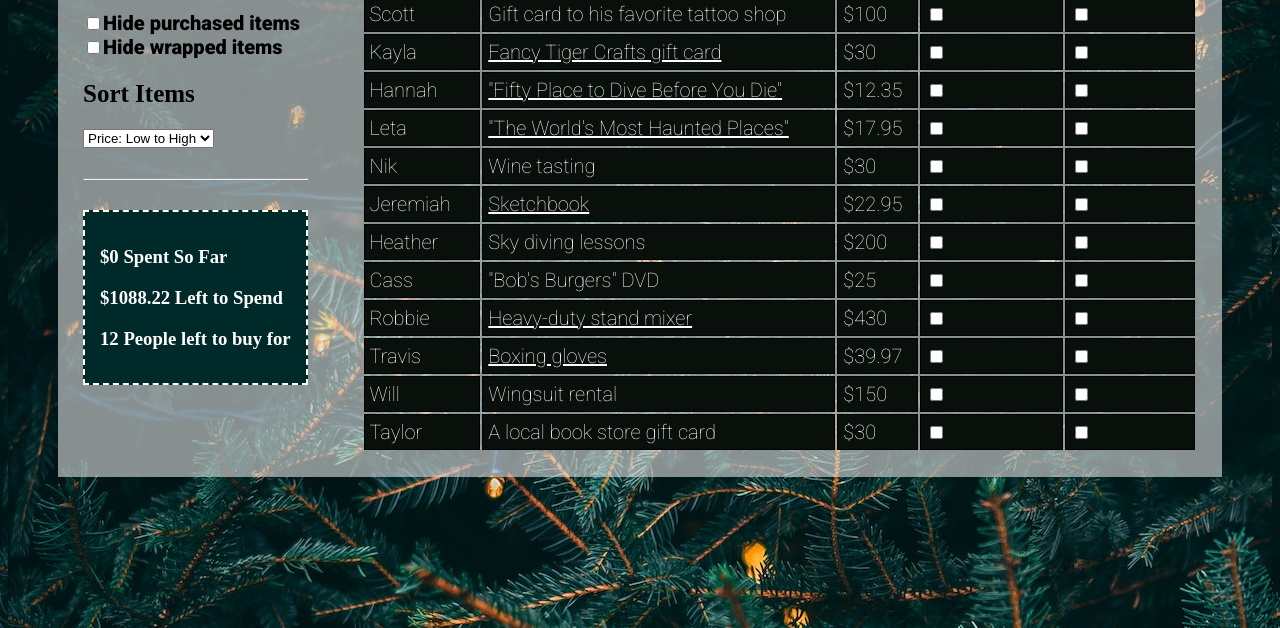
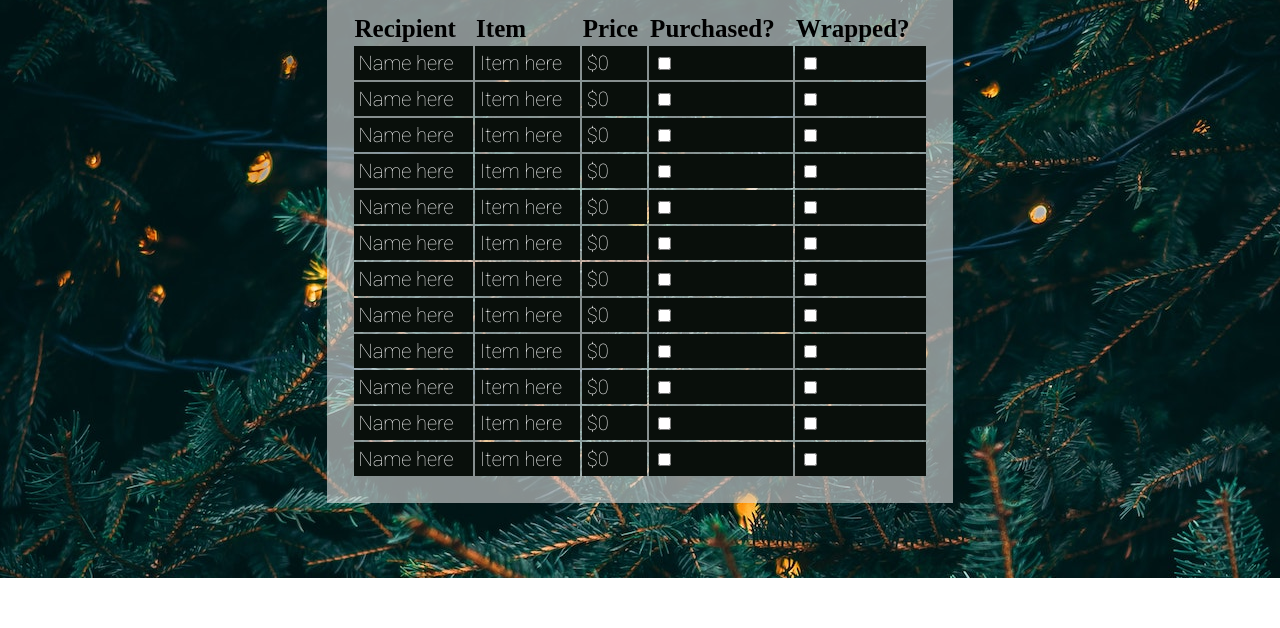
Before and after one commit to turingschool-examples/get-some-gifts, a plain HTML site: page index.html in a window 1280 px wide. Shown: the part 222-850 px from the top of the page. After the commit the page ends 800 px from the top, so only its background shows below. Drawn offline with Linux system fonts and the light colour scheme; a web font is replaced by a local one.

Commit message:
Initial commit

```diff
--- a/Item.js
+++ /dev/null
@@ -1,19 +0,0 @@
-class Item {
-  constructor(itemDetails) {
-    this.recipient = itemDetails.recipient,
-    this.name = itemDetails.name,
-    this.link = itemDetails.link,
-    this.priceInDollars = itemDetails.priceInDollars,
-    this.isPurchased = false,
-    this.isWrapped = false;
-  }
-
-  purchaseItem(totalSpent) {
-    this.isPurchased = true;
-    return totalSpent -= this.priceInDollars;
-  }
-
-  wrapItem() {
-    this.isWrapped = true;
-  }
-}
--- a/Items.js
+++ /dev/null
@@ -1,18 +0,0 @@
-class Items {
-  constructor(items) {
-    this.items = items || [];
-    this.totalCost = 0;
-  }
-
-  calculateTotalItemCost() {
-    this.items.forEach(item => {
-      this.totalCost += item.priceInDollars;
-    })
-  }
-
-  calculateHowManyItemsToBuy() {
-    return this.items.filter(item => {
-      return !item.isPurchased
-    }).length;
-  }
-}
--- a/data.js
+++ /dev/null
@@ -1,74 +0,0 @@
-const shoppingList = [
-  {
-    recipient: 'Scott',
-    name: 'Gift card to his favorite tattoo shop',
-    link: '',
-    priceInDollars: 100
-  },
-  {
-    recipient: 'Kayla',
-    name: 'Fancy Tiger Crafts gift card',
-    link: 'https://fancytigercrafts.com/products/gift-card?variant=32257472069710',
-    priceInDollars: 30
-  },
-  {
-    recipient: 'Hannah',
-    name: '"Fifty Place to Dive Before You Die"',
-    link: 'https://www.amazon.com/Fifty-Places-Dive-Before-You/dp/158479710X/ref=pd_bxgy_1/132-0874346-7029366?pd_rd_w=nDRmB&pf_rd_p=c64372fa-c41c-422e-990d-9e034f73989b&pf_rd_r=9VAG7HDBZ4P7QV8VG796&pd_rd_r=6b47c525-bf8e-43ee-847a-b47b49b55329&pd_rd_wg=fT5Fu&pd_rd_i=158479710X&psc=1',
-    priceInDollars: 12.35
-  },
-  {
-    recipient: 'Leta',
-    name: '"The World\'s Most Haunted Places"',
-    link: 'https://www.amazon.com/Worlds-Most-Haunted-Places-Revised/dp/1601631936',
-    priceInDollars: 17.95
-  },
-  {
-    recipient: 'Nik',
-    name: 'Wine tasting',
-    link: '',
-    priceInDollars: 30
-  },
-  {
-    recipient: 'Jeremiah',
-    name: 'Sketchbook',
-    link: 'https://www.barnesandnoble.com/w/moleskine-art-watercolor-block-large-black-moleskine/1131270962;jsessionid=FDD36DF1102D58F1AE812DB066769C1D.prodny_store02-atgap15?ean=8053853603234',
-    priceInDollars: 22.95
-  },
-  {
-    recipient: 'Heather',
-    name: 'Sky diving lessons',
-    link: '',
-    priceInDollars: 200
-  },
-  {
-    recipient: 'Cass',
-    name: '"Bob\'s Burgers" DVD',
-    link: '',
-    priceInDollars: 25
-  },
-  {
-    recipient: 'Robbie',
-    name: 'Heavy-duty stand mixer',
-    link: 'https://www.wayfair.com/kitchen-tabletop/pdp/kitchenaid-artisan-series-10-speed-5-qt-stand-mixer-w005013135.html?domain=thespruceeats.com&cjevent=25338cbd466811ec8348001e0a1c0e14&refID=CJ314743-CJ5370367&PID=CJ100101292&clickid=25338cbd466811ec8348001e0a1c0e14&cjdata=MXxOfDB8WXww',
-    priceInDollars: 430
-  },
-  {
-    recipient: 'Travis',
-    name: 'Boxing gloves',
-    link: 'https://www.walmart.com/ip/Venum-Contender-2-0-Boxing-Gloves/470207607',
-    priceInDollars: 39.97
-  },
-  {
-    recipient: 'Will',
-    name: 'Wingsuit rental',
-    link: '',
-    priceInDollars: 150
-  },
-  {
-    recipient: 'Taylor',
-    name: 'A local book store gift card',
-    link: '',
-    priceInDollars: 30
-  }
-]
--- a/index.html
+++ b/index.html
@@ -2,8 +2,7 @@
 <html>
   <head>
     <meta charset="utf-8">
-    <meta http-equiv="X-UA-Compatible" content="IE=edge">
-    <title></title>
+    <title>GET Some Gifts</title>
     <meta name="description" content="">
     <meta name="viewport" content="width=device-width, initial-scale=1">
     <link rel="stylesheet" href="./styles.css">
@@ -15,25 +14,9 @@
     <main>
       <header>
         <h1>Holiday Shopping List</h1>
-        <button class="button--round">+</button>
+        <h2>Total Cost of Gifts: <span>$0</span></h2>
       </header>
-      <div class="wrapper">
-        <aside>
-          <h2>Filter Items</h2>
-          <label><input type="checkbox">Hide purchased items</label><br/>
-          <label><input type="checkbox">Hide wrapped items</label>
-          <h2>Sort Items</h2>
-          <select name="" id="">
-            <option value="Price: Low to High">Price: Low to High</option>
-            <option value="Price: High to Low">Price: High to Low</option>
-          </select>
-          <hr>
-          <section class="data-box">
-            <h3>$0 Spent So Far</h3>
-            <h3>$<span id="toSpend"></span> Left to Spend</h3>
-            <h3><span id="toBuy"></span> People left to buy for</h3>
-          </section>
-        </aside>
+      <section>
           <table>
             <thead>
               <tr>
@@ -44,15 +27,95 @@
                 <th>Wrapped?</th>
               </tr>
             </thead>
-            <tbody class="table-body">
-              <!-- append info here -->
+            <tbody>
+            <tr>
+              <td>Name here</td>
+              <td>Item here</td>
+              <td>$0</td>
+              <td><input type="checkbox"></td>
+              <td><input type="checkbox"></td>
+            </tr>
+            <tr>
+              <td>Name here</td>
+              <td>Item here</td>
+              <td>$0</td>
+              <td><input type="checkbox"></td>
+              <td><input type="checkbox"></td>
+            </tr>
+            <tr>
+              <td>Name here</td>
+              <td>Item here</td>
+              <td>$0</td>
+              <td><input type="checkbox"></td>
+              <td><input type="checkbox"></td>
+            </tr>
+            <tr>
+              <td>Name here</td>
+              <td>Item here</td>
+              <td>$0</td>
+              <td><input type="checkbox"></td>
+              <td><input type="checkbox"></td>
+            </tr>
+            <tr>
+              <td>Name here</td>
+              <td>Item here</td>
+              <td>$0</td>
+              <td><input type="checkbox"></td>
+              <td><input type="checkbox"></td>
+            </tr>
+            <tr>
+              <td>Name here</td>
+              <td>Item here</td>
+              <td>$0</td>
+              <td><input type="checkbox"></td>
+              <td><input type="checkbox"></td>
+            </tr>
+            <tr>
+              <td>Name here</td>
+              <td>Item here</td>
+              <td>$0</td>
+              <td><input type="checkbox"></td>
+              <td><input type="checkbox"></td>
+            </tr>
+            <tr>
+              <td>Name here</td>
+              <td>Item here</td>
+              <td>$0</td>
+              <td><input type="checkbox"></td>
+              <td><input type="checkbox"></td>
+            </tr>
+            <tr>
+              <td>Name here</td>
+              <td>Item here</td>
+              <td>$0</td>
+              <td><input type="checkbox"></td>
+              <td><input type="checkbox"></td>
+            </tr>
+            <tr>
+              <td>Name here</td>
+              <td>Item here</td>
+              <td>$0</td>
+              <td><input type="checkbox"></td>
+              <td><input type="checkbox"></td>
+            </tr>
+            <tr>
+              <td>Name here</td>
+              <td>Item here</td>
+              <td>$0</td>
+              <td><input type="checkbox"></td>
+              <td><input type="checkbox"></td>
+            </tr>
+            <tr>
+              <td>Name here</td>
+              <td>Item here</td>
+              <td>$0</td>
+              <td><input type="checkbox"></td>
+              <td><input type="checkbox"></td>
+            </tr>
             </tbody>
           </table>
-      </div>
+        </section>
     </main>
-    <script src="./data.js"></script>
-    <script src="./Item.js"></script>
-    <script src="./Items.js"></script>
     <script src="./main.js"></script>
   </body>
 </html>
--- a/main.js
+++ /dev/null
@@ -1,48 +0,0 @@
-document.addEventListener('DOMContentLoaded', function() {
-  displayItems();
-  updateTotalCost();
-  updateItemsToBuy();
-});
-
-let items = {};
-
-const createItem = () => {
-  items = new Items();
-  shoppingList.map(item => {
-    items.items.push(new Item(item))
-  });
-}
-
-
-
-const displayItems = () => {
-  createItem();
-  let tableBody = document.querySelector('.table-body');
-  items.items.forEach(item => {
-    var haslink;
-    if (item.link) {
-      haslink = `<td class="link"><a target="_blank" href="${item.link}">${item.name}</a></td>`
-    } else {
-      haslink = `<td>${item.name}</td>`
-    }
-
-    tableBody.innerHTML += `
-    <tr>
-      <td>${item.recipient}</td>
-      ${haslink}
-      <td>$${item.priceInDollars}</td>
-      <td><input type="checkbox"></td>
-       <td><input type="checkbox"></td>
-     </tr>`
-  });
-}
-
-const updateTotalCost = () => {
-  items.calculateTotalItemCost();
-  document.querySelector('#toSpend').innerHTML = items.totalCost;
-}
-
-const updateItemsToBuy = () => {
-  let numToBuy = items.calculateHowManyItemsToBuy();
-  document.querySelector('#toBuy').innerHTML = numToBuy;
-}
--- a/styles.css
+++ b/styles.css
@@ -1,7 +1,7 @@
-body, html {
-  background-image: url('./tree.jpg');
-  font-family: 'Roboto', sans-serif;
-  height: 100%;
+body {
+  background-image: url('./images/tree.jpg');
+  display: flex;
+  justify-content: center;
 }
 
 main {
@@ -11,95 +11,35 @@ main {
 }
 
 table {
-  width: 75%;
+  font-family: 'Roboto', sans-serif;
+  width: 100%;
 }
 
-td, th {
-  border: 1px black solid;
+td {
   background-color: #090F0B;
   color: white;
   text-align: left;
-}
-
-th {
-  background-color: transparent;
-  color: black;
-  font-size: 25px;
-  border: none;
-  font-family: 'Yuji Syuku', serif;
-}
-
-td {
   padding: 5px;
   font-size: 20px;
 }
 
-label {
-  font-size: 20px;
+th {
+  color: black;
+  font-size: 25px;
+  font-family: 'Yuji Syuku', serif;
+  text-align: left;
 }
 
 h1 {
   font-family: 'Yuji Syuku', serif;
   font-size: 60px;
-  margin-top: 0;
+  margin: 0;
 }
 
 h2 {
+  border-top: solid 1px black;
+  border-bottom: solid 1px black;
   font-family: 'Yuji Syuku', serif;
   font-size: 25px;
+  padding: 5px 0;
 }
-
-aside h2:first-of-type {
-  margin-top: 0;
-}
-
-label {
-  font-weight: 900;
-}
-
-button {
-  margin-top: 20px;
-}
-
-header {
-  display: flex;
-  justify-content: space-between;
-}
-
-hr {
-  margin: 30px 0;
-}
-
-.link a {
-  color: white;
-}
-
-.link:hover {
-  background-color: #002929;
-  cursor: pointer;
-  transition: 300ms;
-}
-
-.wrapper {
-  display: flex;
-  justify-content: space-between;
-}
-
-.button--round {
-  border-radius: 50%;
-  background-color: #002929;
-  color: white;
-  height: 44px;
-  width: 44px;
-  border: none;
-  font-size: 44px;
-  line-height: 44px;
-}
-
-.data-box {
-  background-color: #002929;
-  font-family: 'Yuji Syuku', serif;
-  color: white;
-  padding: 15px;
-  border: white 2px dashed;
-}
```
Also changed, not shown: holiday.jpg (deleted), images/tree.jpg (renamed from tree.jpg), 1 other file.
